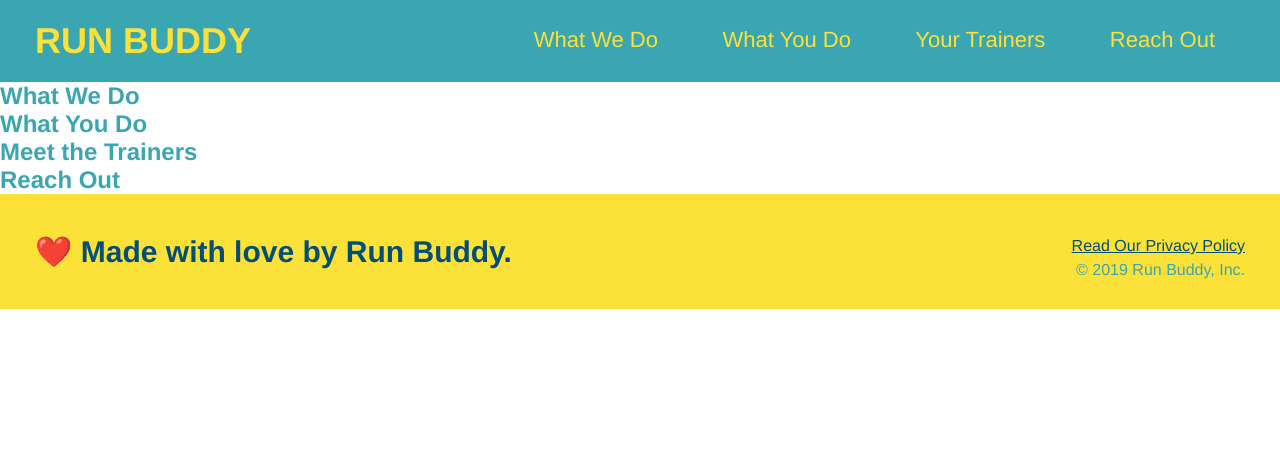
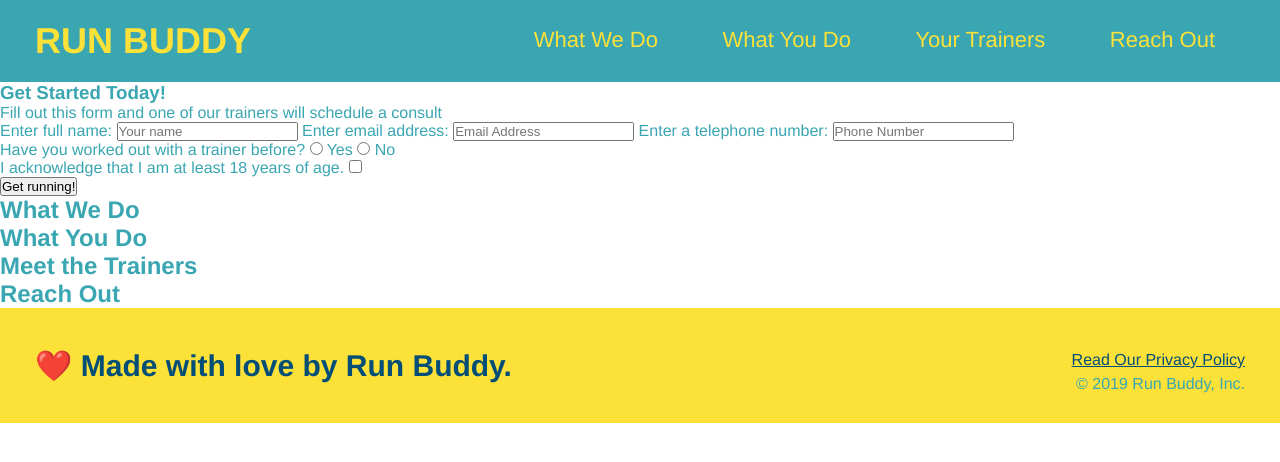
Before and after one commit to Kaynalem/run-buddy, a plain HTML site: page index.html in a window 1280 px wide. Drawn offline with Linux system fonts and the light colour scheme.

Commit message:
form and buttons

```diff
--- a/index.html
+++ b/index.html
@@ -34,8 +34,37 @@
 
         <!--hero/jumbotron-->
         <section>
-
+            <div>
+                <h3>Get Started Today!</h3>
+                <p>Fill out this form and one of our trainers will schedule a consult</p>
+            <!--Add form element-->
+                <form>
+                    <label for="name">Enter full name:</label>
+                    <input type="text" placeholder="Your name" name="name" id="name" />
+                    <label for="email">Enter email address:</label>
+                    <input type="email" placeholder="Email Address" name="email" id="email" />
+                    <label for="phone">Enter a telephone number:</label>
+                    <input type="tel" placeholder="Phone Number" name="phone" id="phone" />
+                    <p>
+                        Have you worked out with a trainer before?
+                        <input type="radio" name="trainer-confirm" id="trainer-yes" />
+                        <label for="trainer-yes">Yes</label>
+                        <input type="radio" name="trainer-confirm" id="trainer-no" />
+                        <label for="trainer-no">No</label>
+                    </p>
+                    <p>
+                        <label for="checkbox">
+                            I acknowledge that I am at least 18 years of age.
+                        </label>
+                        <input type="checkbox" name="age-confirm" id="checkbox" />
+                    </p>
+                    <button type="submit">
+                        Get running!
+                    </button>
+                </form>
+            </div>
         </section>
+        <!--end hero-->
 
         <!--"what we do section-->
         <section>
```
